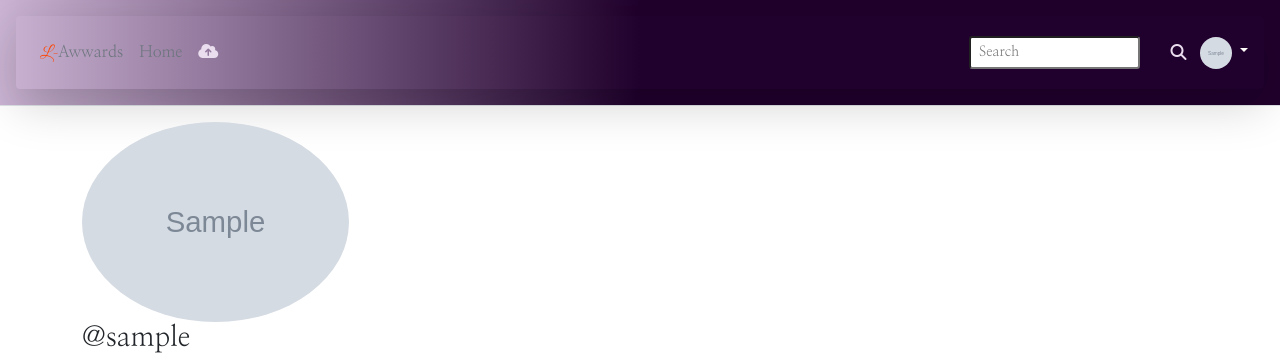
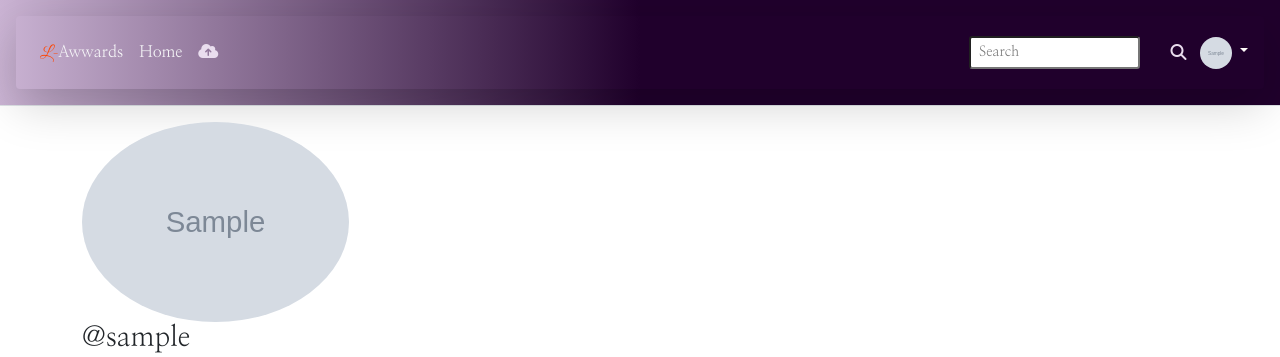
Before and after one commit to Liz-Adhiambo/awwards, a Django app: template users/templates/profile.html in a window 1280 px wide. Shown: the top 357 px of the page. Run offline with Django 3.2, Linux system fonts and the light colour scheme; the template is opened without the code that fills it: most values are stand-ins (such as "Sample title", 1, 10 or a date in 2020); grey boxes marked "Sample" are stand-in pictures; some libraries are stand-ins or nearby versions; some web fonts are replaced.

Commit message:
Added landing page url to the navbar

```diff
--- a/users/templates/navbar.html
+++ b/users/templates/navbar.html
@@ -4,9 +4,9 @@
 
 
         <ul class="nav col-12 col-lg-auto me-lg-auto mb-2 justify-content-center mb-md-0">
-        <li><a href="{% url 'landing' %}" class="nav-link px-2 link-secondary"><span class='logo'>L-</span>Awwards</a></li>
-        <li><a href="{% url 'projects' %}" class="nav-link px-2 link-secondary">Home</a></li>
-        <li><a href="" class="nav-link px-2 link-secondary"><i class="fas fa-cloud-upload"></i></a></li>
+        <li><a href="{% url 'landing' %}" class="nav-link px-2 link-light"><span class='logo'>L-</span>Awwards</a></li>
+        <li><a href="{% url 'projects' %}" class="nav-link px-2 link-light">Home</a></li>
+        <li><a href="{% url 'uploads'%}" class="nav-link px-2 link-secondary"><i class="fas fa-cloud-upload"></i></a></li>
 
         </ul>
 
@@ -17,7 +17,7 @@
 
 
                 <!-- <div class="header_search"> -->
-                    <input class='form-control-sm' type="text" name="username" placeholder="Search ">&nbsp; &nbsp;
+                    <input class='form-control-sm' type="text" name="project" placeholder="Search ">&nbsp; &nbsp;
                     <button class='btn' type="submit"><i class="fas fa-search"></i></button>
                 <!-- </div> -->
 
```
